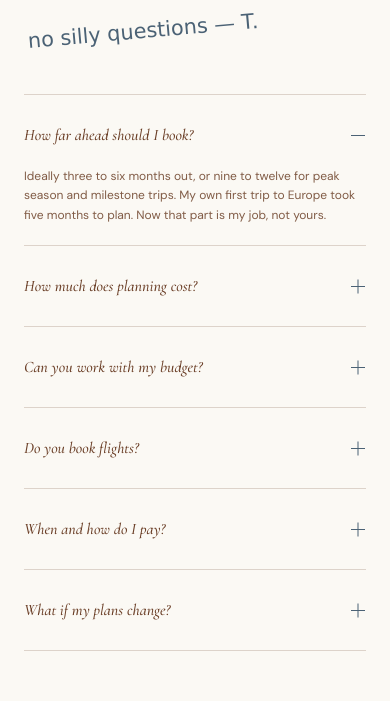
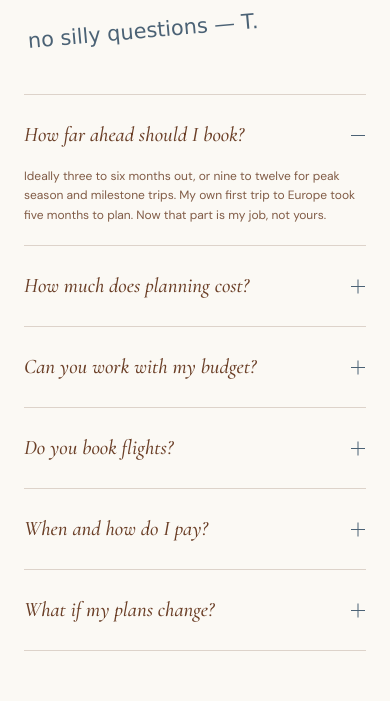
Before and after one commit to hipaulinaaway-hub/the-intentional-edit-mvp, an Eleventy site: page src/index.njk in a window 390 px wide. Shown: the part 3032-3733 px from the top of the page. Built offline with nearby package versions, Linux system fonts and the light colour scheme; Eleventy itself is replaced by a stand-in of ours; files that its build step writes are made by us from their sources; files whose address does not match are found by name; a web font is replaced by a local one.

Commit message:
Mobile FAQ questions 30% bigger (16px -> 20.8px)
Co-Authored-By: Claude Opus 5.5 <noreply@anthropic.com>

```diff
--- a/src/css/styles.css
+++ b/src/css/styles.css
@@ -1087,7 +1087,7 @@ input, textarea { font: inherit; color: inherit; }
   .faq__left { gap: 20px; }
   .faq__note { margin-top: 12px; }
   .faq-item__btn { padding: 20px 0; }
-  .faq-item__q { font-size: calc(20px * var(--type)); line-height: 1.25; }
+  .faq-item__q { font-size: calc(26px * var(--type)); line-height: 1.25; } /* 20.8px on phones: 30% above the scaled 16px */
   .faq-item__panel { --pull: -8px; }
   .faq-item__a { font-size: calc(15px * var(--type)); line-height: calc(24px * var(--type)); padding-bottom: 20px; }
 
```
